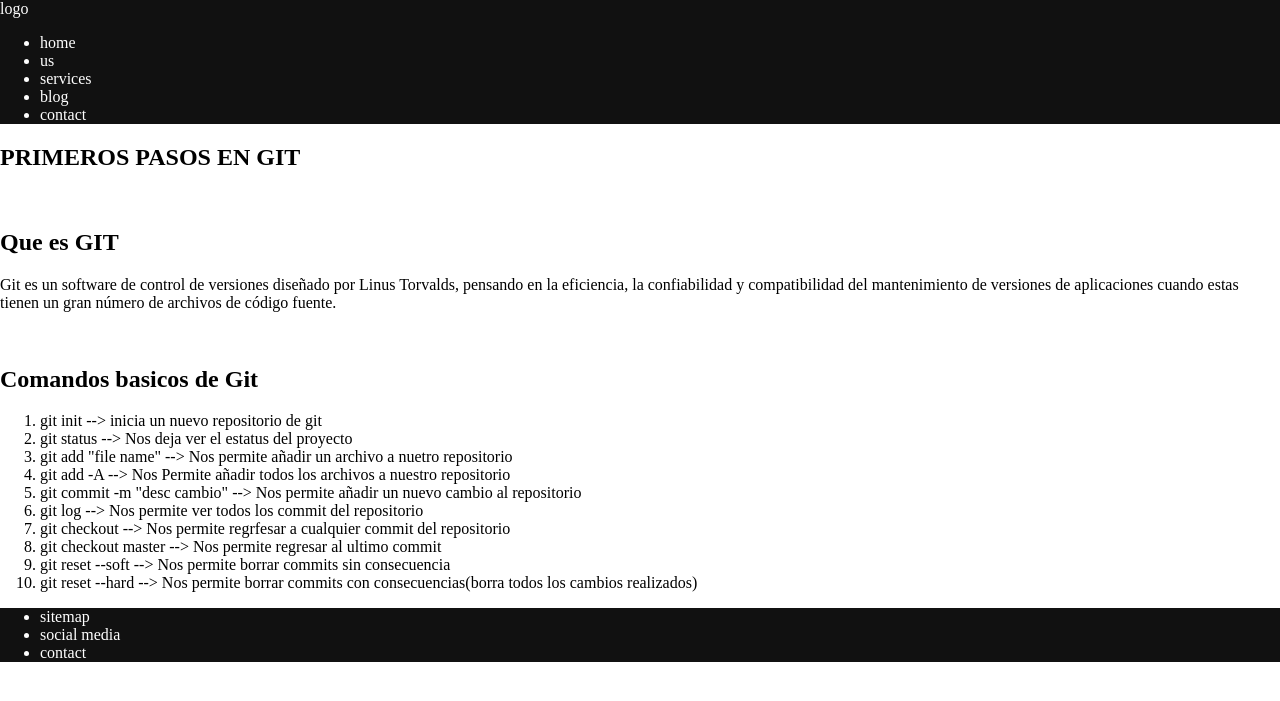
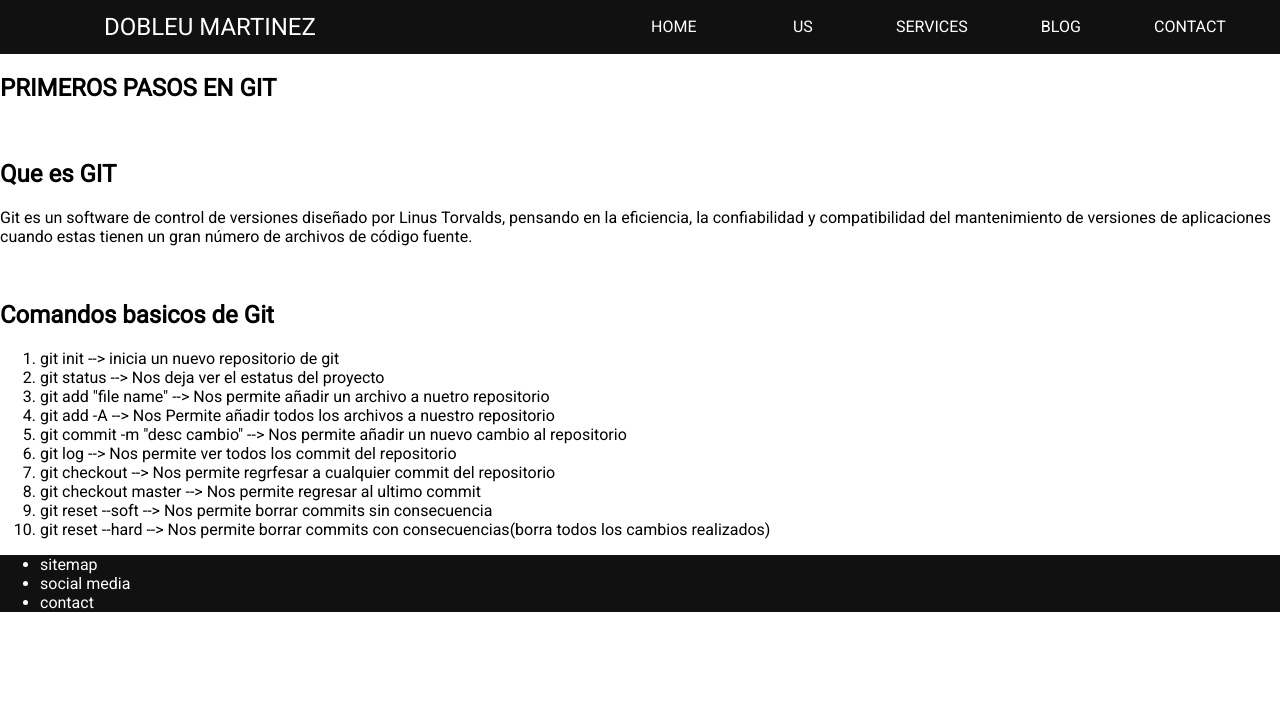
Before and after one commit to DOBLEUMARTINEZ/DOBLEU_MARTINEZ_PHP, a PHP site: page / in a window 1280 px wide. Shown: the top 701 px of the page. Run offline with PHP 8.4, Linux system fonts and the light colour scheme.

Commit message:
SE AÑADIO LA CARPETA INCLIDES Y SE DIO ESTILO A LA CABECERA

```diff
--- a/css/style.css
+++ b/css/style.css
@@ -1,15 +1,47 @@
+@import url('https://fonts.googleapis.com/css2?family=Roboto&display=swap');
+
 body{
 	margin: 0;
 	padding: 0;
+	font-family: 'Roboto', sans-serif;
 }
 
+/***/
+
 .header{
-	width: 100%;
+	width: 96%;
 	margin: 0%;
-	padding: 0%;
+	padding: 1% 2%;
 	background: #111;
 	color: #fff;
+	display: flex;
 }
+
+.header div{
+	width: 30%;
+	display: flex;
+	align-items: center;
+	justify-content: center;
+	font-size: 1.5em;
+}
+
+.header ul{
+	width: 70%;
+    display: flex;
+    justify-content: flex-end;
+    align-items: center;
+    list-style: none;
+    margin: 0;
+    padding: 0;
+}
+
+.header ul>li{
+	width: 15%;
+	text-align: center;
+	cursor: pointer;
+}
+
+/**/
 
 .body{
 	width: 100%;
--- /dev/null
+++ b/includes/header.php
@@ -0,0 +1,12 @@
+<nav class="header">
+	<div>
+		DOBLEU MARTINEZ
+	</div>
+	<ul>
+		<li>HOME</li>
+		<li>US</li>
+		<li>SERVICES</li>
+		<li>BLOG</li>
+		<li>CONTACT</li>
+	</ul>
+</nav>
--- a/index.php
+++ b/index.php
@@ -6,18 +6,11 @@
 </head>
 <body>
 
-	<nav class="header">
-		<div>
-			logo
-		</div>
-		<ul>
-			<li>home</li>
-			<li>us</li>
-			<li>services</li>
-			<li>blog</li>
-			<li>contact</li>
-		</ul>
-	</nav>
+	<?php
+
+		include('includes/header.php'); // header
+
+	?>
 
 	<section class="body">
 		<h1>PRIMEROS PASOS EN GIT</h1>
```
